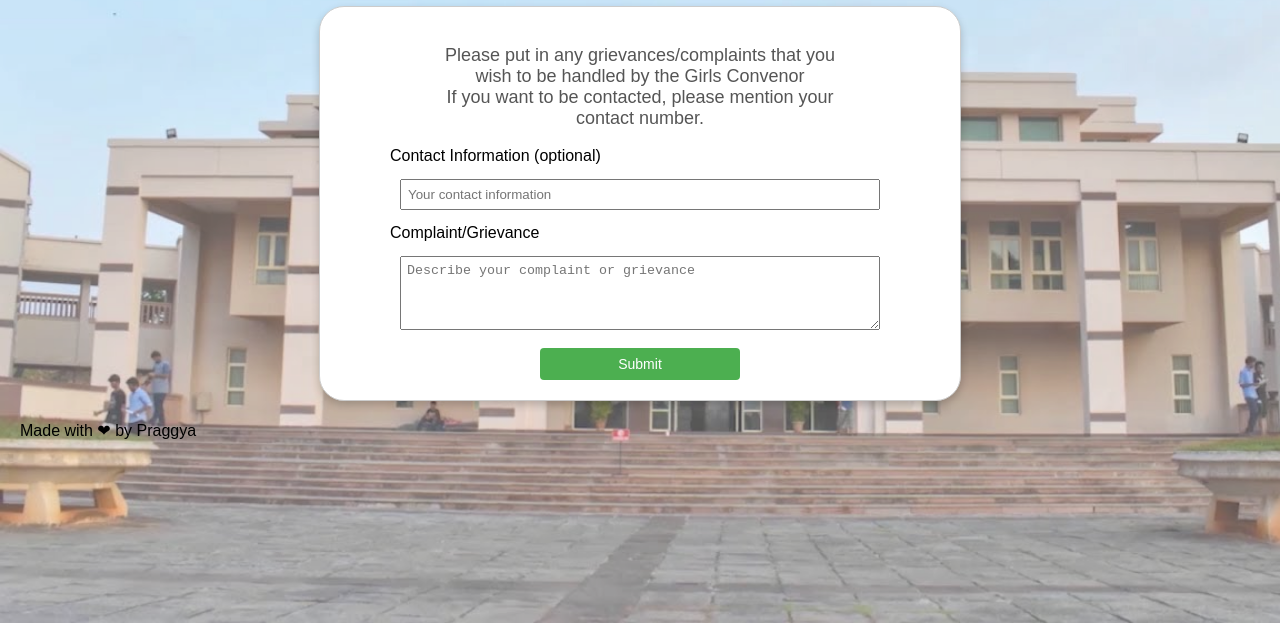
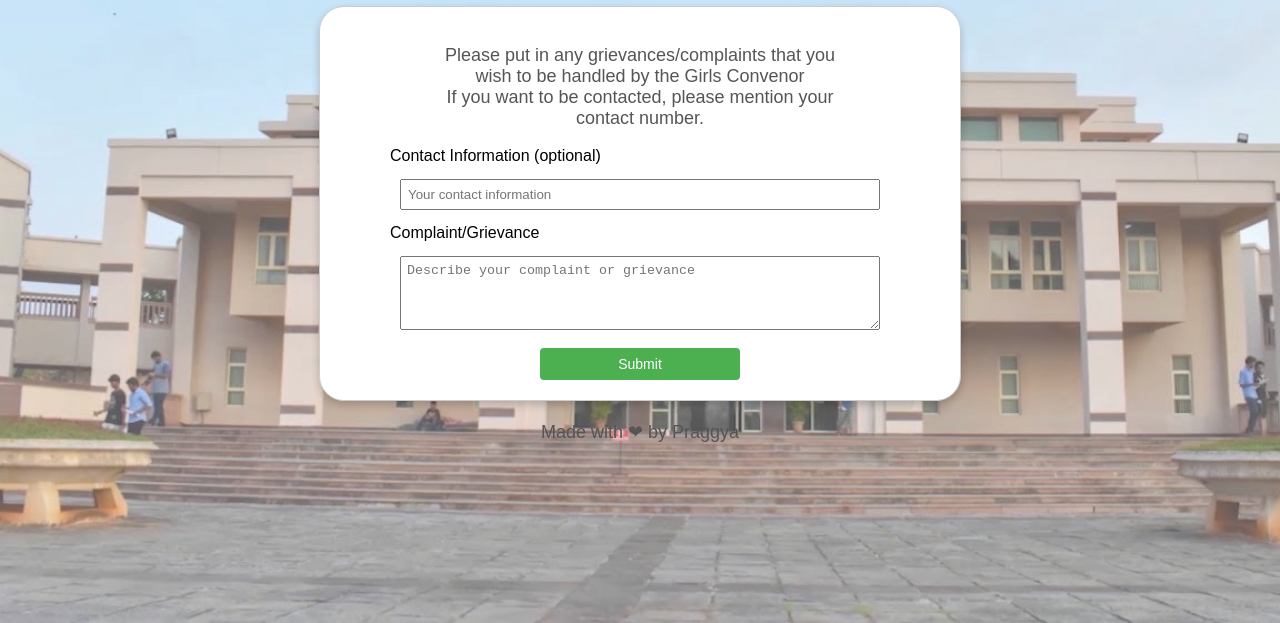
Before and after one commit to PraggyaSharma/Complaints-Portal, a plain HTML site: page index.html in a window 1280 px wide. Shown: the part 177-800 px from the top of the page. Drawn offline with Linux system fonts and the light colour scheme.

Commit message:
Update index.html

```diff
--- a/index.html
+++ b/index.html
@@ -92,6 +92,13 @@
             border-radius: 25px; /* Adjust this value for desired roundness */
             box-shadow: 0px 4px 8px rgba(0, 0, 0, 0.2);
         }
+        footer {
+            text-align: center;
+            margin-top: 20px;
+        }
+        footer p {
+            text-align: center;
+        }
 
     </style>
 </head>
@@ -115,7 +122,7 @@
         </div>
     </div>
     <footer>
-        Made with ❤ by Praggya
+        <p>Made with ❤ by Praggya</p>
     </footer>
 
     <script>
```
